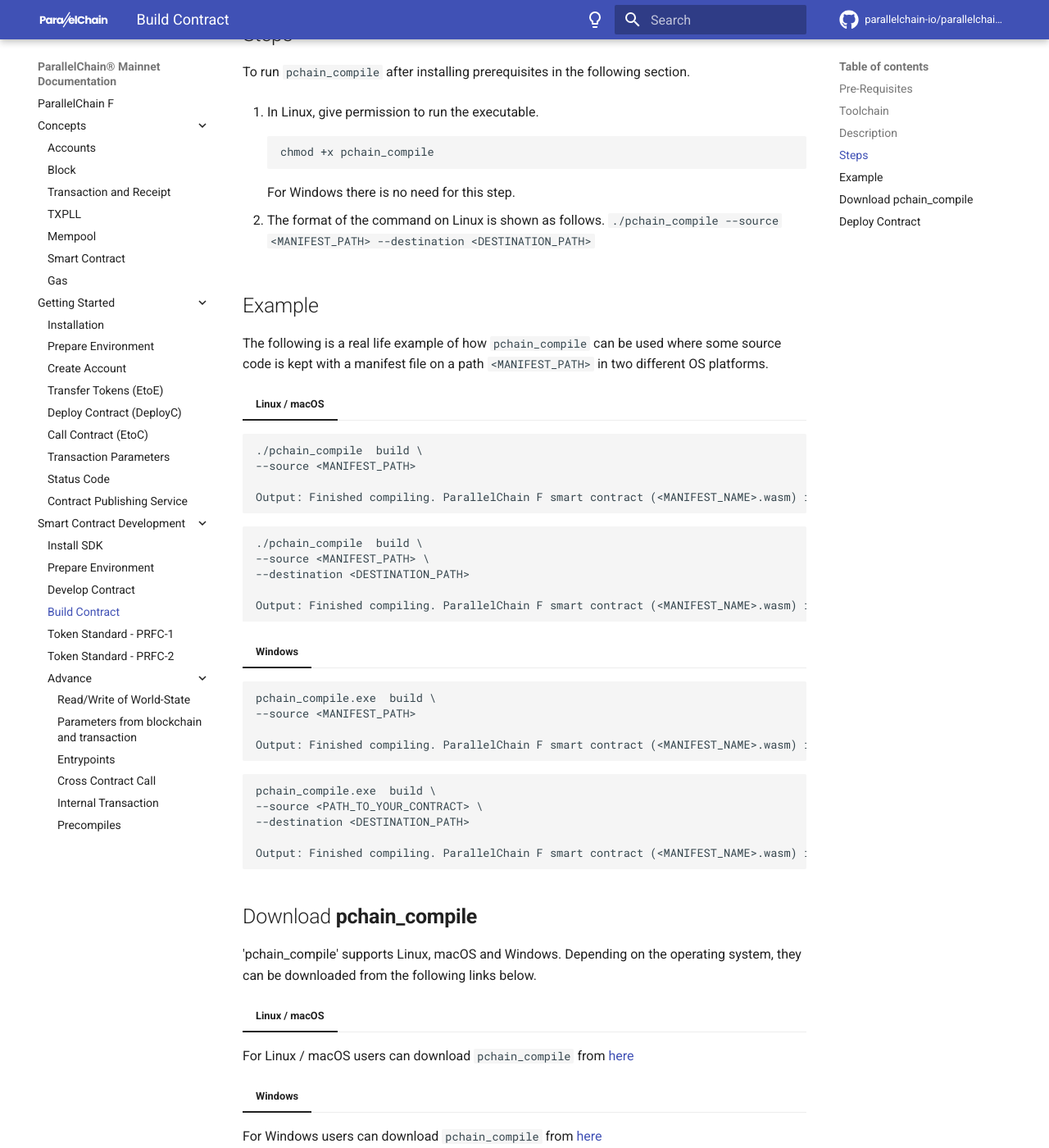
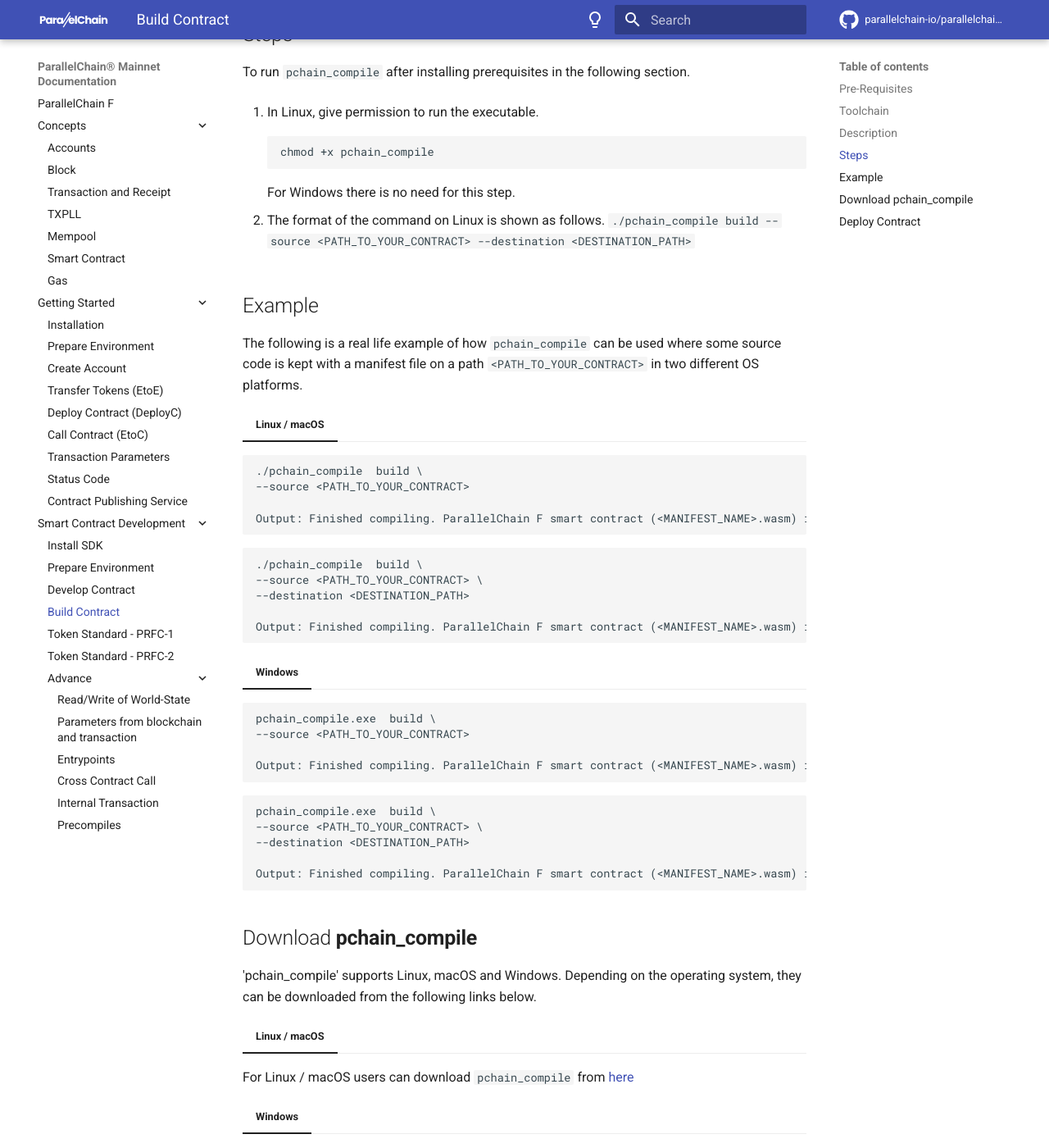
Before and after one commit to parallelchain-io/parallelchain-docs, an MkDocs documentation site: the page built from docs/smart_contract_sdk/build_contract.md, in a window 1280 px wide and 1400 px high, scrolled down 2170 px. Shown: the whole window at 82% size. Built offline with MkDocs 1.6.1 and Material for MkDocs 9.7.7, drawn with Linux system fonts in a browser that asks for light colours; comment, search, counter and statistics services are not loaded; some of the changed text lies outside the part shown.

Commit message:
Updated links for pchain_compile

````diff
--- a/docs/smart_contract_sdk/build_contract.md
+++ b/docs/smart_contract_sdk/build_contract.md
@@ -55,9 +55,9 @@
       -  The path to the Cargo.toml package of the smart contract code directory.
       -  This is a *mandatory* field.
       -  `pchain_compile` supports both absolute and relative paths to your smart contract code directory.
-      -  If "." is passed to the source field the path will be set to the current working. directory.
+      -  If "." is passed to the source field the path will be set to the current working directory.
    2. **destination**
-      -  The path where the resulting WASM smart contract with the name <package_name>.wasm will be stored. package_name
+      -  The path where the resulting WASM smart contract with the name <package_name>.wasm will be stored. `package_name`
          is the name of the package denoted in the manifest file of the source code directory.
       -  This is an *optional* field. `pchain_compile` saves the generated wasm file to the **source** path if this flag is not supplied.
       -  If **destination** path is relative, `pchain_compile` interprets the corresponding absolute path and displays it with the WASM Binary filename after the build process is complete.
@@ -74,24 +74,24 @@
       For Windows there is no need for this step.
 
    2. The format of the command on Linux is shown as follows.
-      `./pchain_compile --source <MANIFEST_PATH> --destination  <DESTINATION_PATH>`
+      `./pchain_compile build --source <PATH_TO_YOUR_CONTRACT> --destination  <DESTINATION_PATH>`
 
 ## Example
 The following is a real life example of how `pchain_compile` can be used where some source code is kept with a manifest file on a path
-`<MANIFEST_PATH>` in two different OS platforms.
+`<PATH_TO_YOUR_CONTRACT>` in two different OS platforms.
 
 === "Linux / macOS"
 
 ```
 ./pchain_compile  build \
---source <MANIFEST_PATH>
+--source <PATH_TO_YOUR_CONTRACT>
 
-Output: Finished compiling. ParallelChain F smart contract (<MANIFEST_NAME>.wasm) is saved at (<MANIFEST_PATH>).
+Output: Finished compiling. ParallelChain F smart contract (<MANIFEST_NAME>.wasm) is saved at (<PATH_TO_YOUR_CONTRACT>).
 ```
 
 ```
 ./pchain_compile  build \
---source <MANIFEST_PATH> \
+--source <PATH_TO_YOUR_CONTRACT> \
 --destination <DESTINATION_PATH>
 
 Output: Finished compiling. ParallelChain F smart contract (<MANIFEST_NAME>.wasm) is saved at (<DESTINATION_PATH>).
@@ -101,9 +101,9 @@
 
 ```
 pchain_compile.exe  build \
---source <MANIFEST_PATH>
+--source <PATH_TO_YOUR_CONTRACT>
 
-Output: Finished compiling. ParallelChain F smart contract (<MANIFEST_NAME>.wasm) is saved at (<MANIFEST_PATH>).
+Output: Finished compiling. ParallelChain F smart contract (<MANIFEST_NAME>.wasm) is saved at (<PATH_TO_YOUR_CONTRACT>).
 ```
 
 ```
@@ -121,11 +121,11 @@
 
 === "Linux / macOS"
 
-For Linux / macOS users can download `pchain_compile` from [here](https://cms.parallelchain.io/pchain_compile_linux_v1.0.tar.xz)
+For Linux / macOS users can download `pchain_compile` from [here](https://cms.parallelchain.io/pchain_compile_linux_v1.1.tar.xz)
 
 === "Windows"
 
-For Windows users can download `pchain_compile` from [here](https://cms.parallelchain.io/pchain_compile_win_v1.0.zip)
+For Windows users can download `pchain_compile` from [here](https://cms.parallelchain.io/pchain_compile_win_v1.1.zip)
 
 
 ## Deploy Contract
````
Also changed, not shown: docs/index.md (+1 -1 lines).
